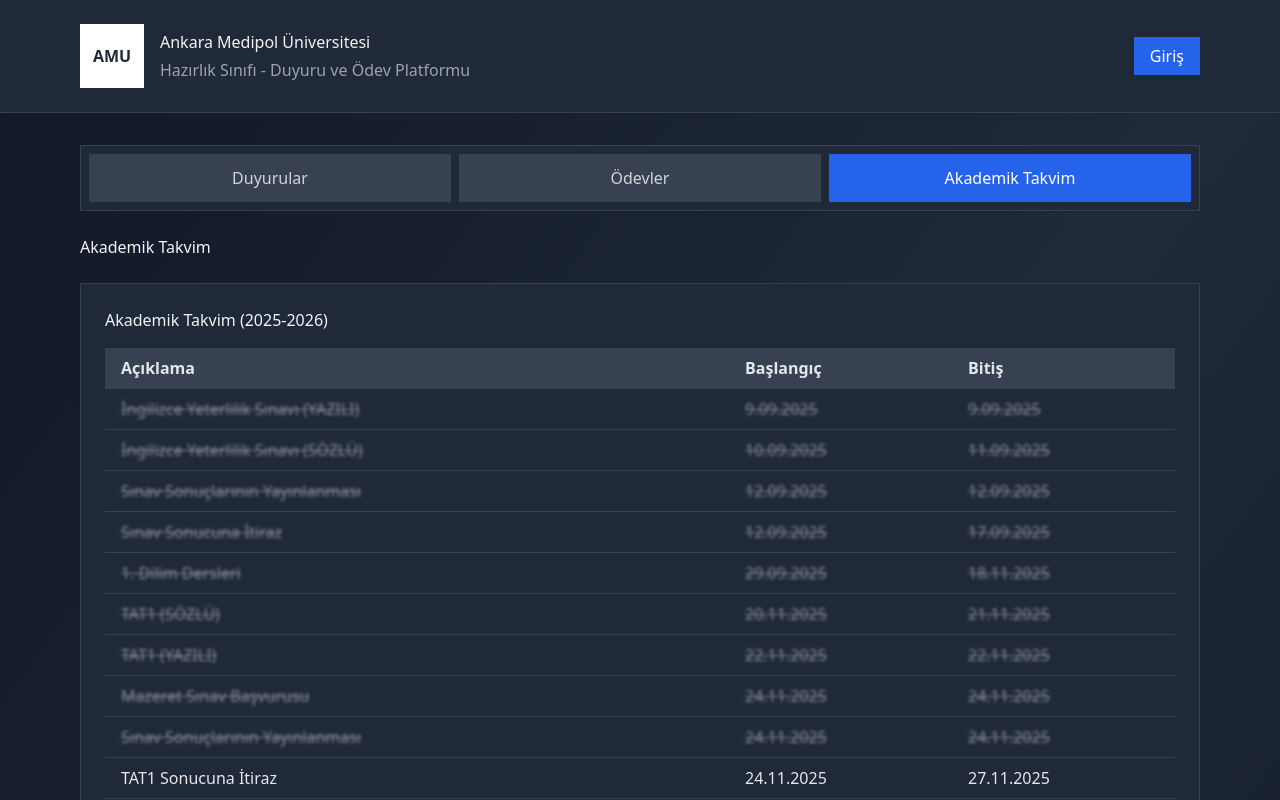
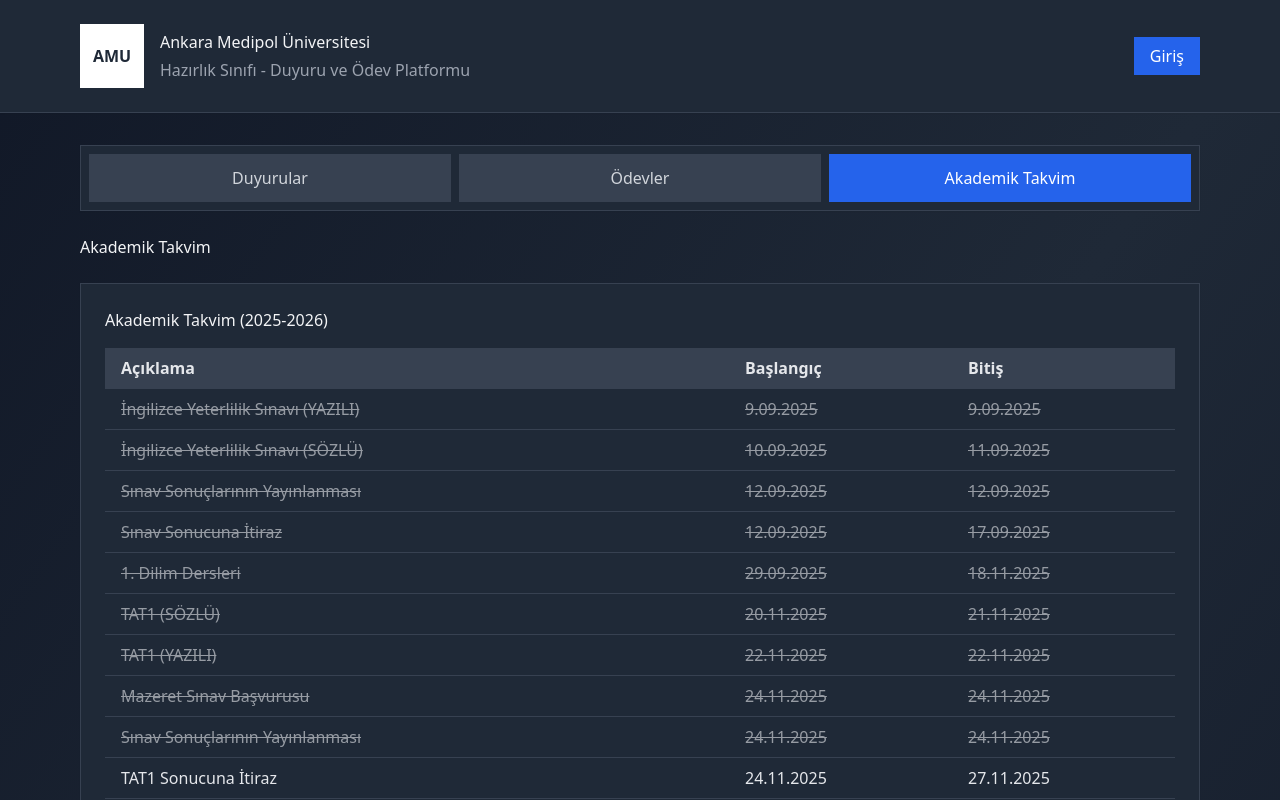
Before and after one commit to DolphinFisher/origin, a React (Vite) app: page / in a window 1280 px wide. Both pictures are taken after a click on the button "Akademik Takvim". Shown: the top 800 px of the page. Built offline with nearby package versions, Linux system fonts and the light colour scheme; no server answers; the database is empty.

Commit message:
Akademik takvim blur azaltildi ve tarih kontrolu iyilestirildi

```diff
--- a/src/components/AcademicCalendar.tsx
+++ b/src/components/AcademicCalendar.tsx
@@ -40,7 +40,7 @@ const events = [
 export default function AcademicCalendar() {
   const today = new Date()
   const parse = (s: string) => {
-    const [d, m, y] = s.split('.').map((x) => parseInt(x, 10))
+    const [d, m, y] = s.trim().split('.').map((x) => parseInt(x, 10))
     return new Date(y, (m || 1) - 1, d || 1)
   }
   return (
@@ -57,8 +57,10 @@ export default function AcademicCalendar() {
           </thead>
           <tbody>
             {events.map((e, i) => {
-              const isPast = parse(e.end).getTime() < today.getTime()
-              const rowCls = `border-t border-gray-700 hover:bg-gray-700/50 transition-all duration-300 ${isPast ? 'opacity-50 blur-[1.5px] line-through hover:blur-none hover:opacity-100 hover:no-underline' : ''}`
+              const endDate = parse(e.end)
+              endDate.setHours(23, 59, 59, 999)
+              const isPast = endDate.getTime() < today.getTime()
+              const rowCls = `border-t border-gray-700 hover:bg-gray-700/50 transition-all duration-300 ${isPast ? 'opacity-60 blur-[0.5px] line-through hover:blur-none hover:opacity-100 hover:no-underline' : ''}`
               return (
                 <tr key={i} className={rowCls}>
                   <td className="px-4 py-2">{e.title}</td>
```
Also changed, not shown: 6 other files (tests, documents, lock files or other folders).
